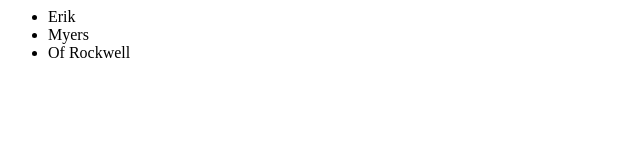
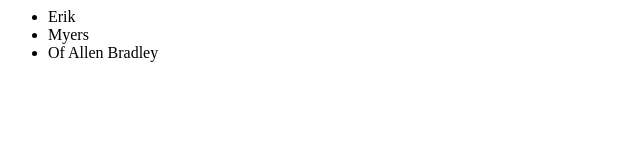
Before and after one commit to emyersrockwell/NewGitTest, a plain HTML site: page index.html in a window 1280 px wide. Shown: the full height of the page, 0-640 px from the left. Drawn offline with Linux system fonts and the light colour scheme.

Commit message:
let's try this

```diff
--- a/index.html
+++ b/index.html
@@ -5,7 +5,7 @@
 			<ul>
 				<LI>Erik</LI>
 				<LI>Myers</LI>
-				<LI>Of Rockwell</LI>
+				<LI>Of Allen Bradley</LI>
 			</ul>
 		</div>
 	</body>
```
